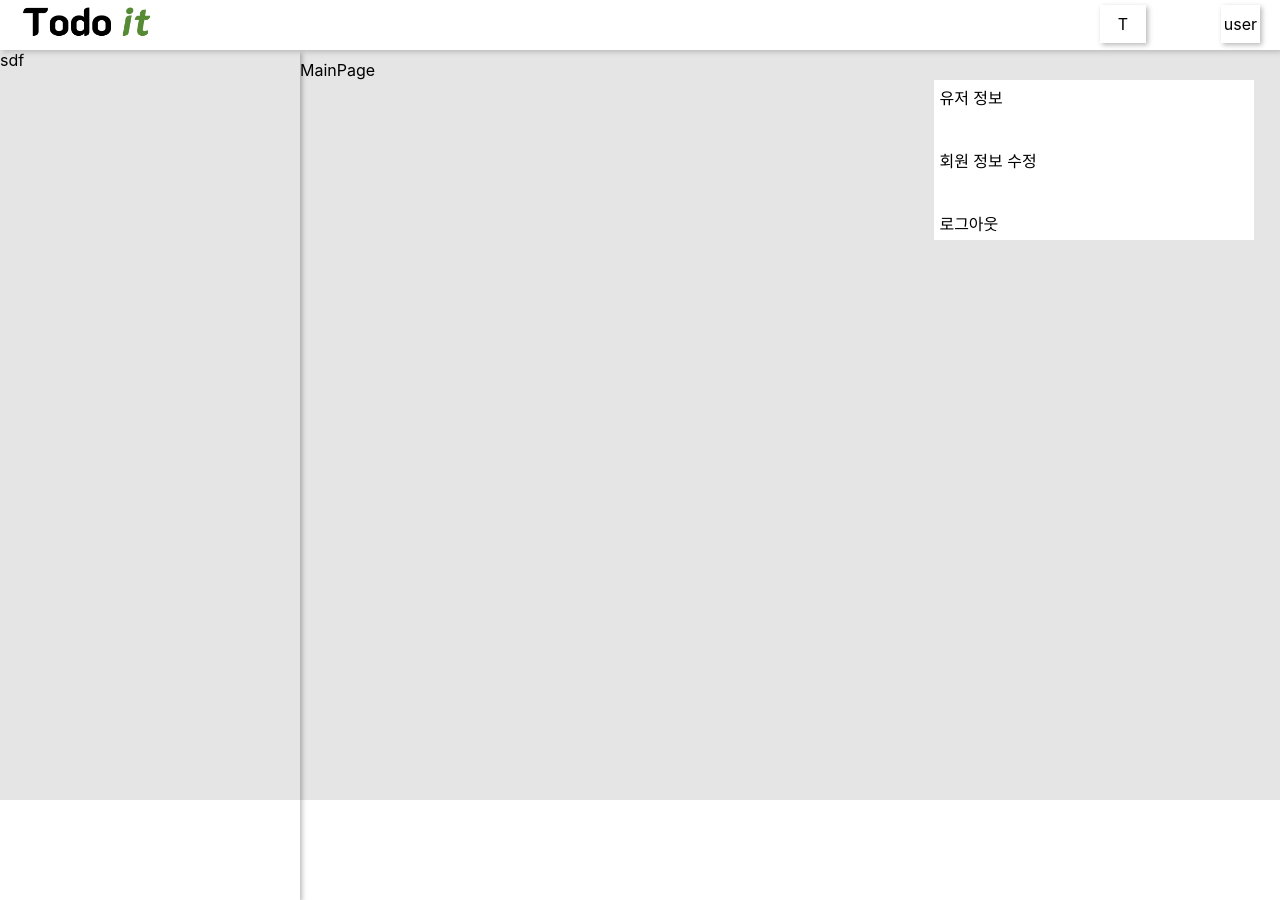
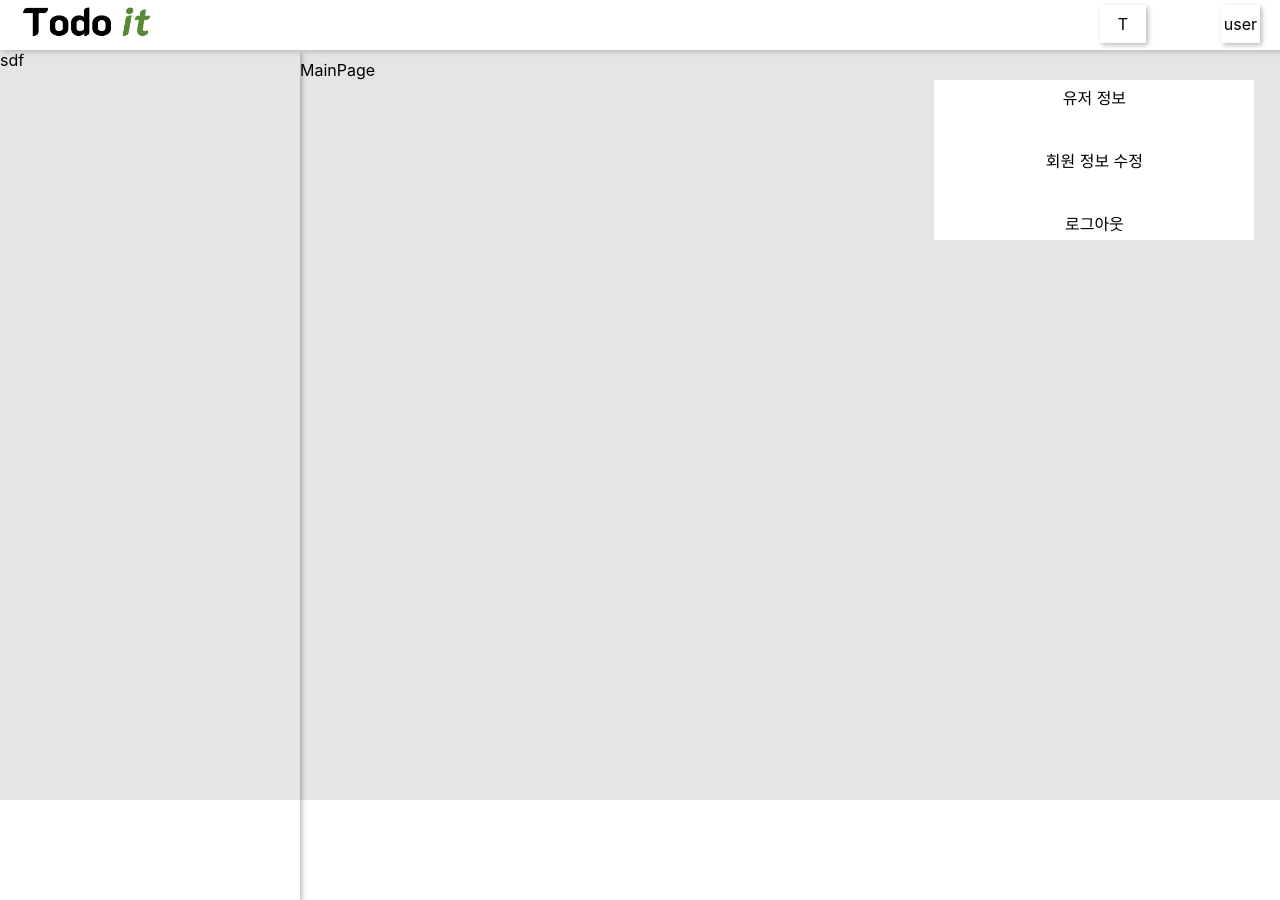
Before and after one commit to codestates/todo-it, a React (Create React App) app in the folder client/: page / in a window 1280 px wide. Both pictures are taken after a click on the button "user". Shown: the top 900 px of the page. Built offline with nearby package versions, Linux system fonts and the light colour scheme; the HTML template or start-up script is replaced by a standard one.

Commit message:
[Client] react-router-dom에 대한 types 추가

```diff
--- a/client/package.json
+++ b/client/package.json
@@ -10,6 +10,7 @@
     "@types/node": "^16.11.19",
     "@types/react": "^17.0.38",
     "@types/react-dom": "^17.0.11",
+    "@types/react-router-dom": "^5.3.3",
     "@types/styled-components": "^5.1.20",
     "react": "^17.0.2",
     "react-dom": "^17.0.2",
--- a/client/src/components/Header/Modal/UserModal.tsx
+++ b/client/src/components/Header/Modal/UserModal.tsx
@@ -27,6 +27,7 @@ const Overlay = styled.div`
 `;
 const Btn = styled.div`
   margin: 5px;
+  text-align: center;
 `;
 
 function UserModal() {
```
Also changed, not shown: 1 other file (tests, documents, lock files or other folders).
